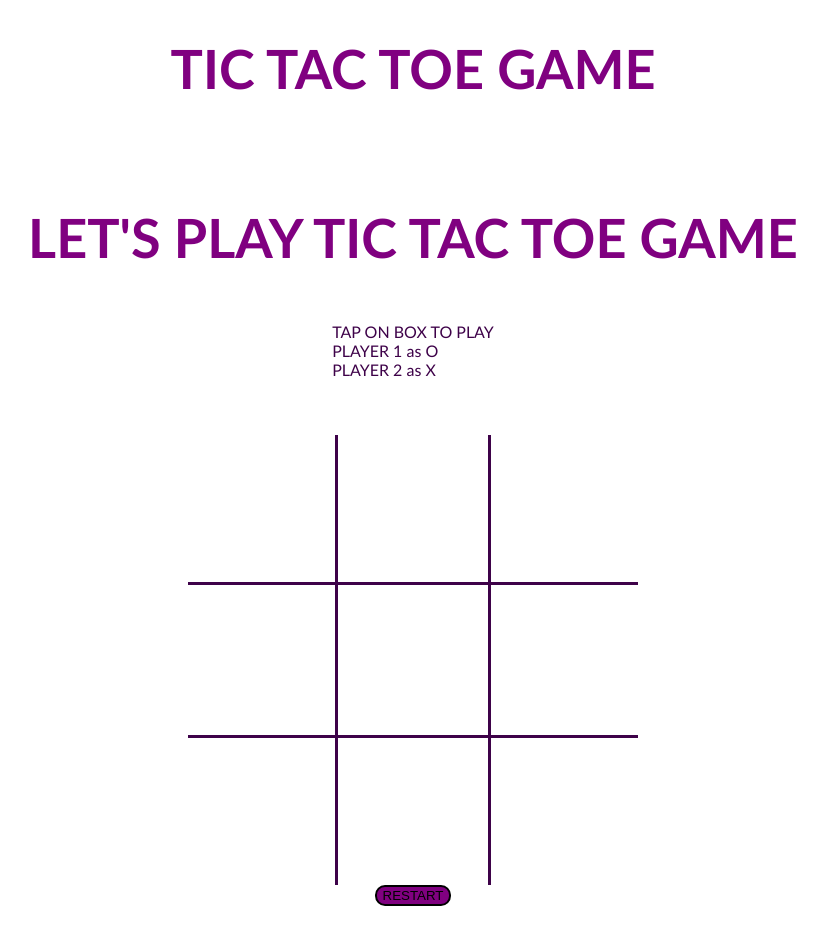
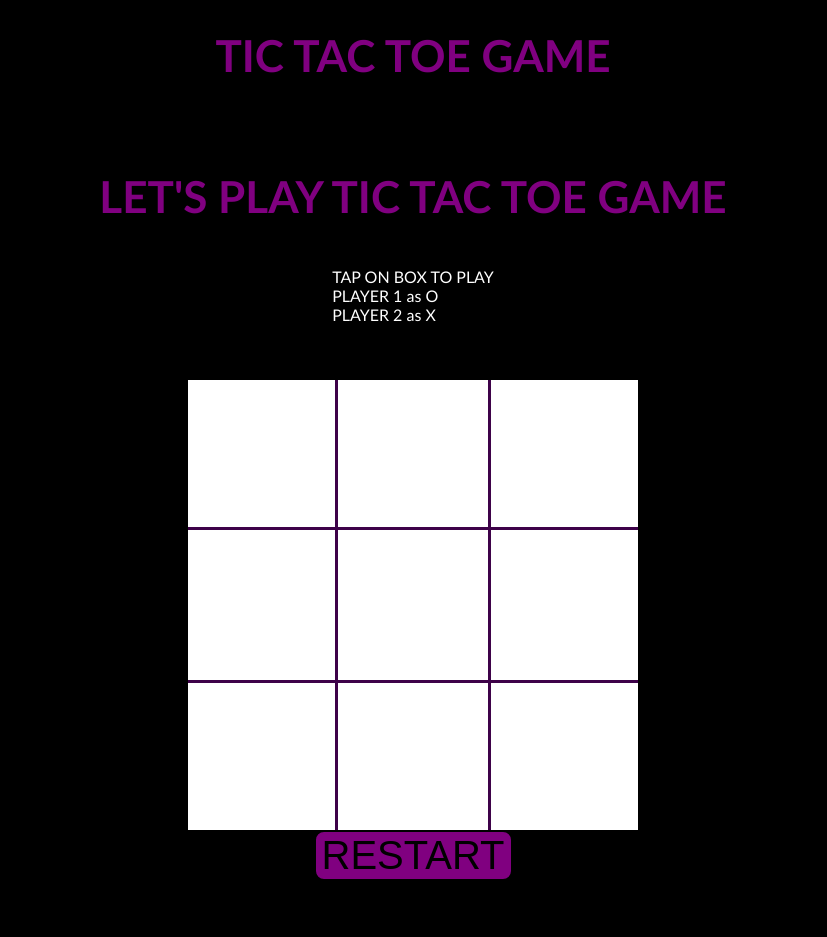
Before and after one commit to saurabhpatel18216/simple-game, a plain HTML site: page index.html in a window 1280 px wide. Shown: the whole page, without its empty margins (227-1054 px from the left). After the commit the page ends 911 px from the top, so only its background shows below. Drawn offline with Linux system fonts and the light colour scheme.

Commit message:
Update style.css

```diff
--- a/style.css
+++ b/style.css
@@ -11,6 +11,7 @@ body {
     padding: 0;
     color: var(--purple);
     font-family: 'Gill Sans', 'Gill Sans MT', Calibri, 'Trebuchet MS', sans-serif;
+    background: black;
 
 }
 
@@ -20,9 +21,11 @@ h1{
     text-align: center;
 
     text-transform: uppercase;
-    font-size: 54px;
+    font-size: 44px;
 
 }
+p{
+    color: white;}
 
 .container{
     padding: 40px;
@@ -49,8 +52,7 @@ h1{
     color: var(--purple);
     justify-content: center;
     text-align: center;
-
-
+    background: white;
 
 }
 
@@ -58,6 +60,7 @@ button{
     border: solid black 2px;
      border-radius: 10px;
     background: purple;
+    font-size: 40px;
 }
 button:hover{
     cursor: pointer;
```
